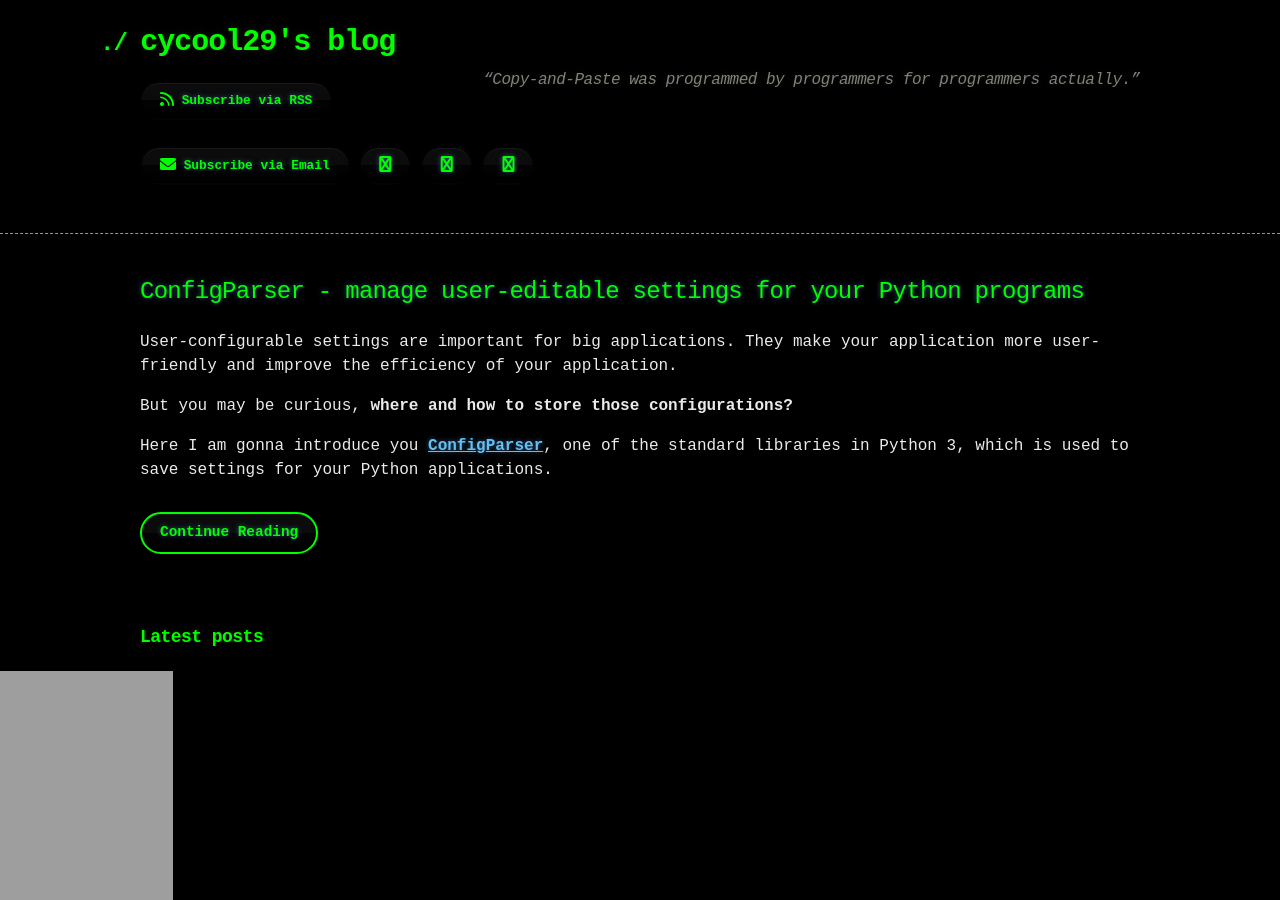
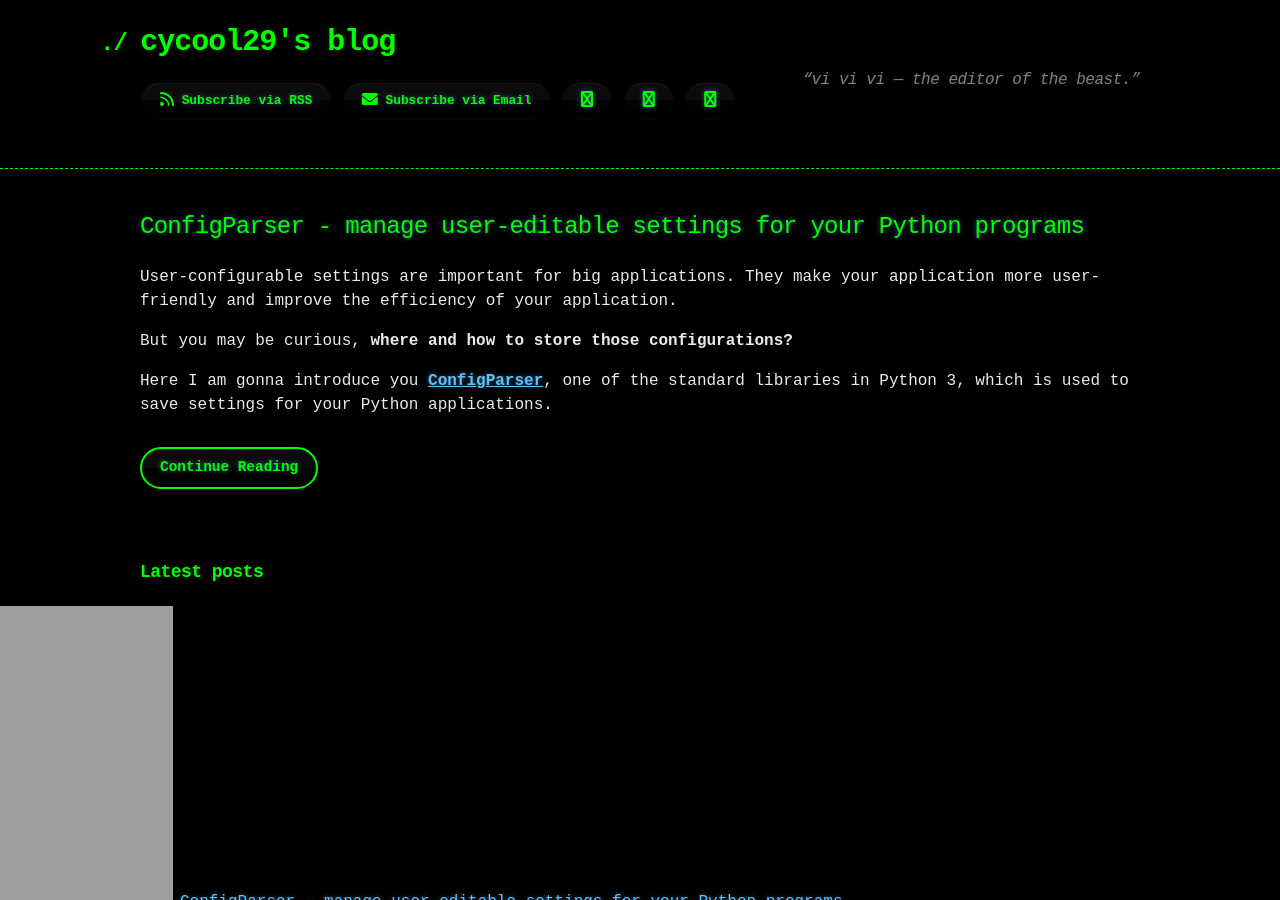
Before and after one commit to cycool29/cycool29.github.io, a Jekyll site: the page built from index.md, in a window 1280 px wide and 900 px high. Built offline with Jekyll 4.4.1, drawn with Linux system fonts in a browser that asks for light colours; a style sheet for code colours, icons or effects is not loaded.

Commit message:
Update quotes

```diff
--- a/_config.yml
+++ b/_config.yml
@@ -1,5 +1,5 @@
 title: cycool29's blog
-description: "“Copy-and-Paste was programmed by programmers for programmers actually.” "
+description: "“vi vi vi — the editor of the beast.” "
 bio: A high school student. Intermediate in Python, Git, Bash. Learning JavaScript. He/Him. "
 author: cycool29
 url: https://cycool29.github.io
```
